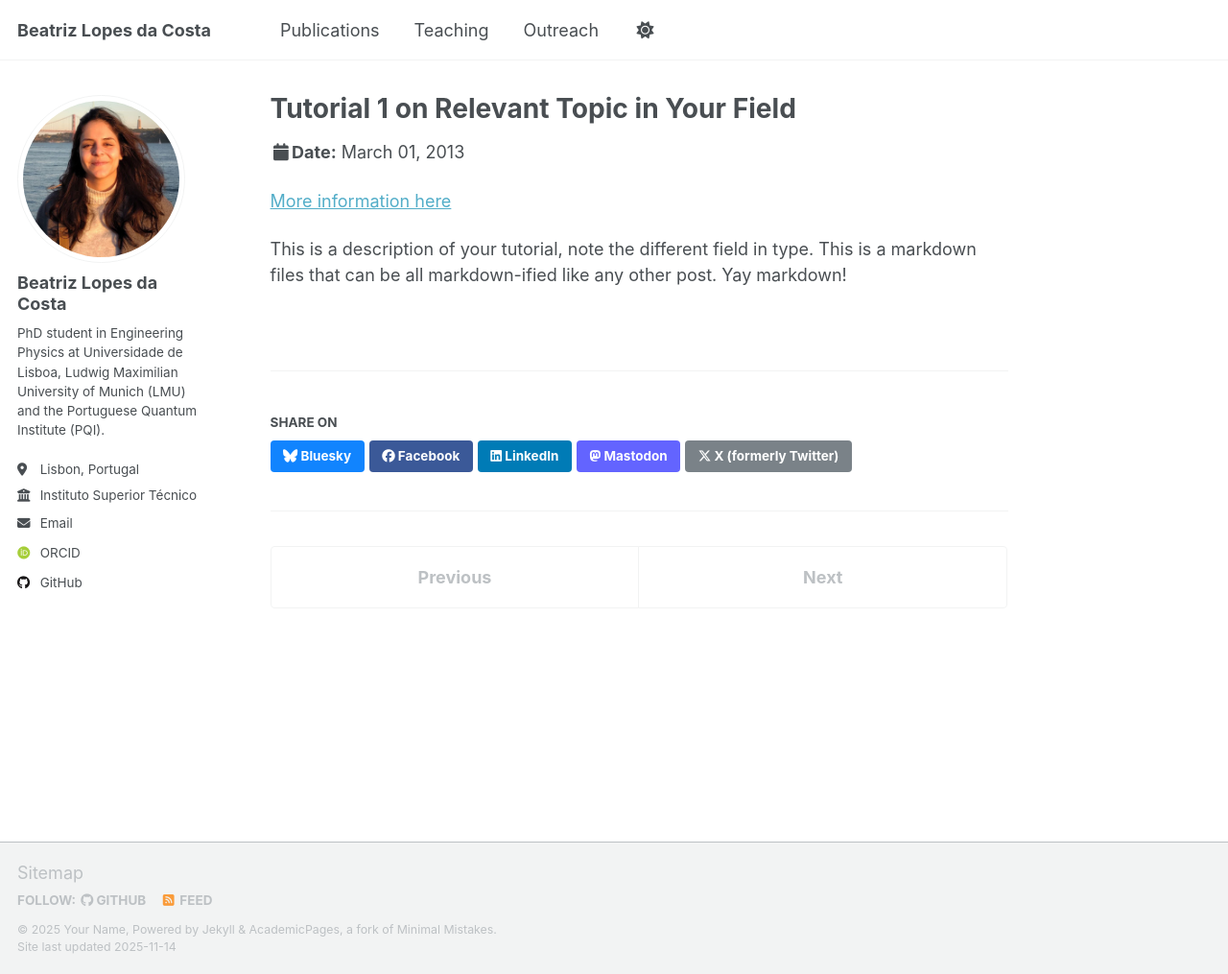
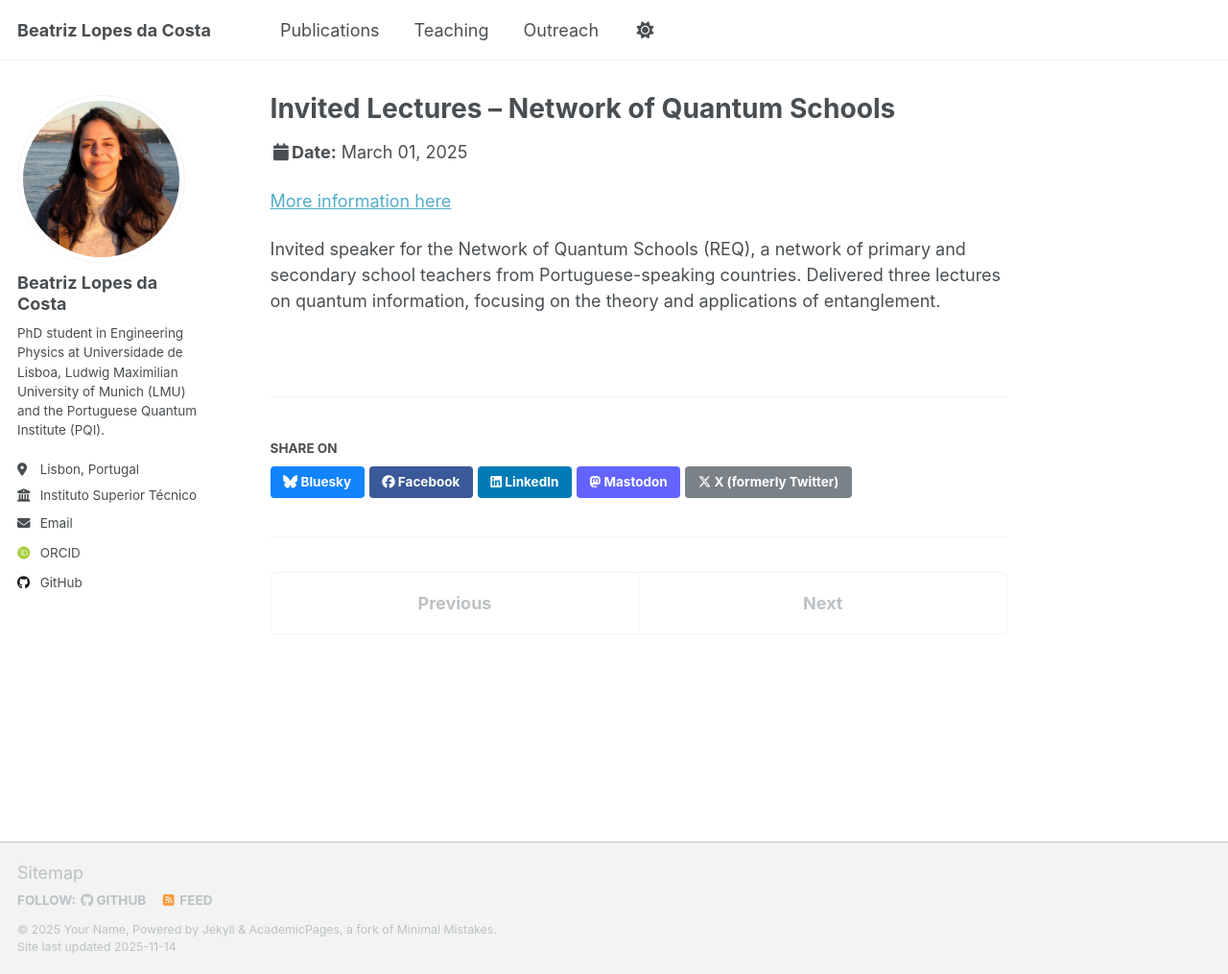
Before and after one commit to beatriz-costa00/beatriz-costa00.github.io, a Jekyll site: the page built from _talks/2013-03-01-tutorial-1.md, in a window 1280 px wide and 1015 px high. Shown: the whole window at 96% size. Built offline with Jekyll 4.4.1, drawn with Linux system fonts in a browser that asks for light colours; some web fonts are replaced; a script that is not in the unit is left out.

Commit message:
Revise tutorial information for invited lectures
Updated tutorial details including title, venue, date, and location.

```diff
--- a/_talks/2013-03-01-tutorial-1.md
+++ b/_talks/2013-03-01-tutorial-1.md
@@ -1,13 +1,13 @@
 ---
-title: "Tutorial 1 on Relevant Topic in Your Field"
+title: "Invited Lectures – Network of Quantum Schools"
 collection: talks
 type: "Tutorial"
 permalink: /talks/2013-03-01-tutorial-1
-venue: "UC-Berkeley Institute for Testing Science"
-date: 2013-03-01
-location: "Berkeley, CA, USA"
+venue: "Portuguese-Speaking Countries"
+date: 2025-03-01
+location: "Online"
 ---
 
-[More information here](http://exampleurl.com)
+[More information here](https://pqi.pt/req-rede-de-escolas-quanticas/)
 
-This is a description of your tutorial, note the different field in type. This is a markdown files that can be all markdown-ified like any other post. Yay markdown!
+Invited speaker for the Network of Quantum Schools (REQ), a network of primary and secondary school teachers from Portuguese-speaking countries. Delivered three lectures on quantum information, focusing on the theory and applications of entanglement.
```
